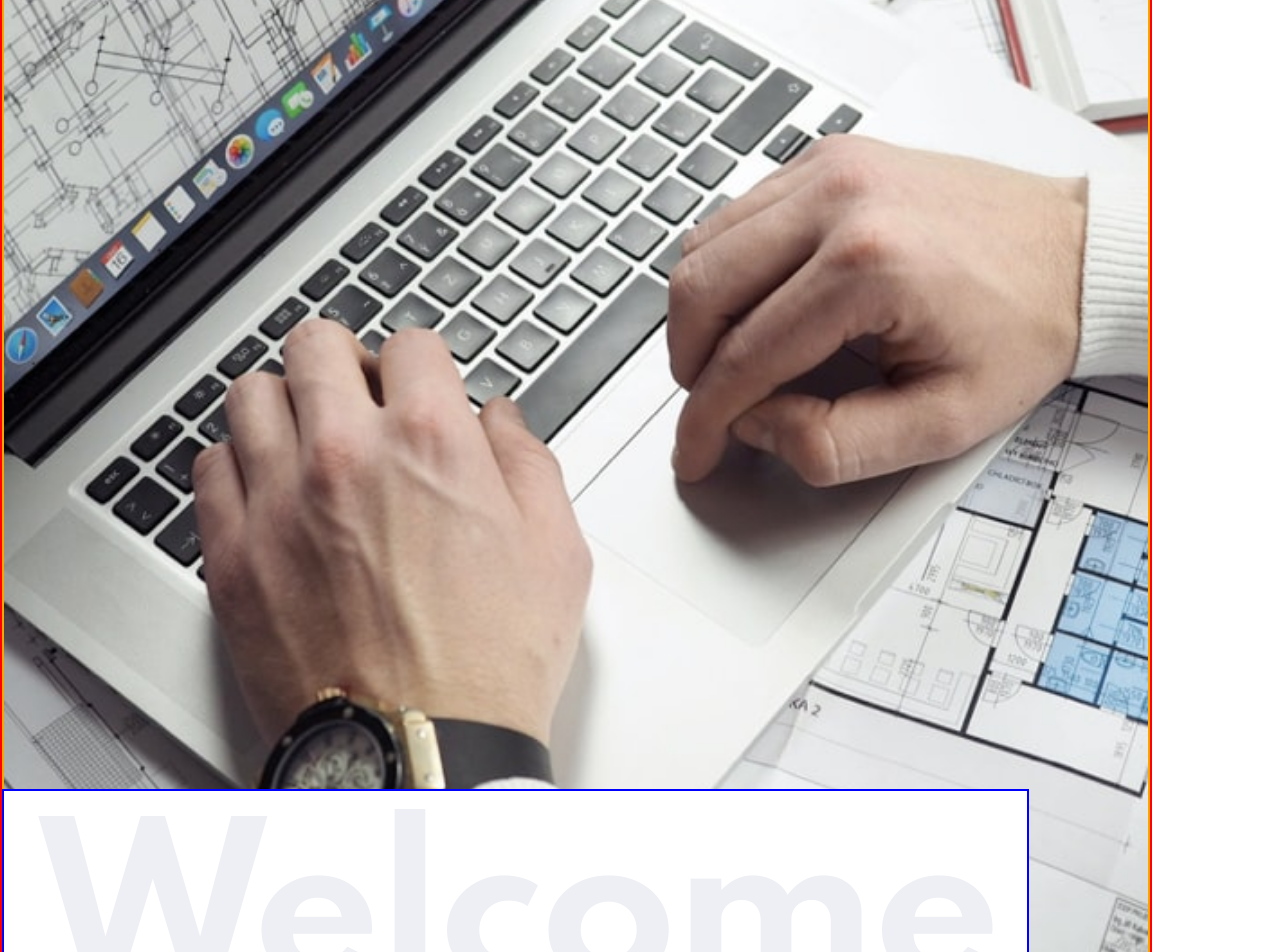
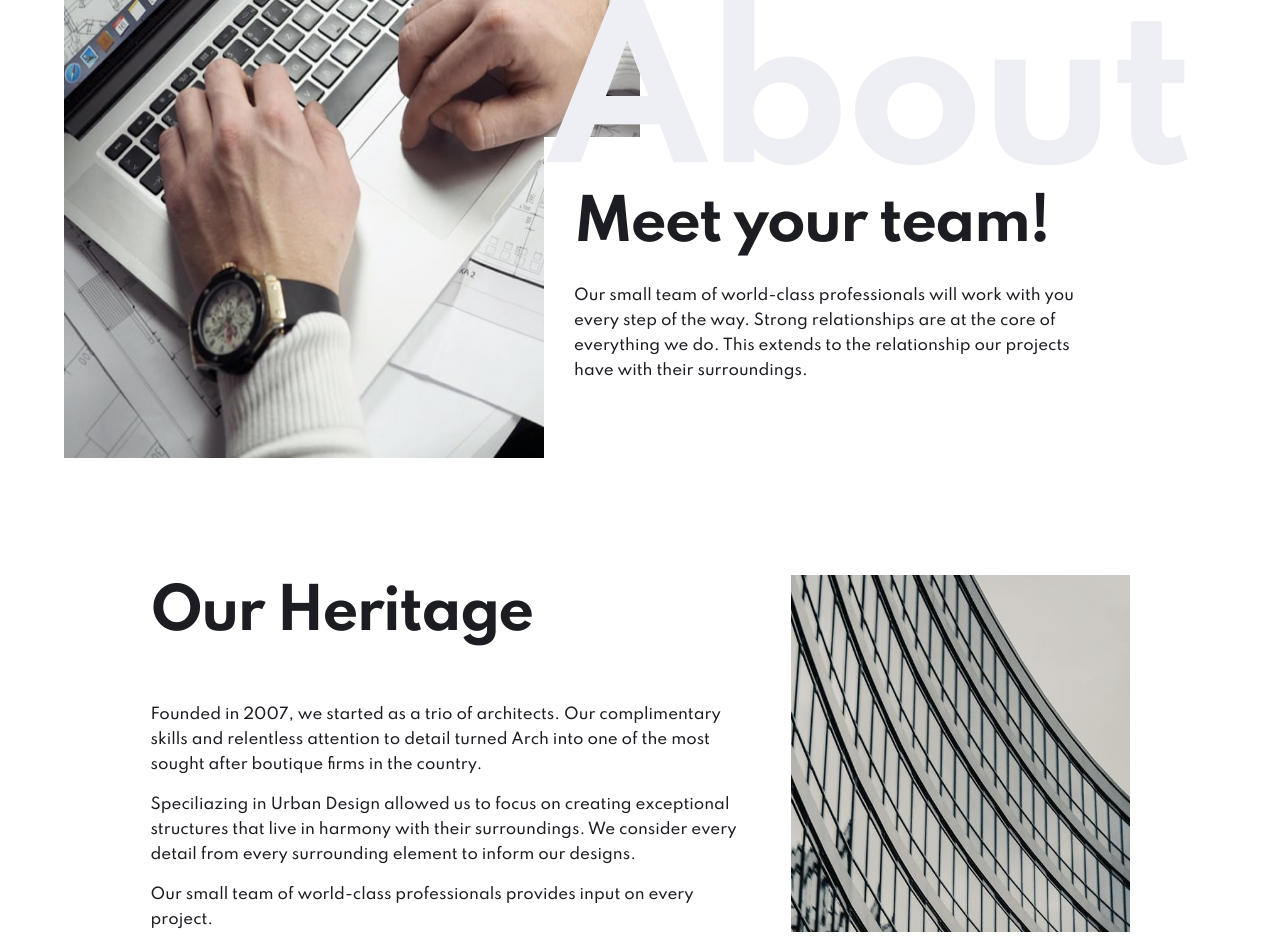
Before and after one commit to alfonsomartinezs/studio-site, a Next.js app: page /about in a window 1280 px wide. Shown: the part 380-1332 px from the top of the page. Built offline with nearby package versions, Linux system fonts and the light colour scheme.

Commit message:
about page

```diff
--- a/components/AboutUser.js
+++ b/components/AboutUser.js
@@ -1,4 +1,6 @@
 import Link from "next/link"
+import LinkedinIcon from "./LinkedinIcon";
+import TwitterIcon from "./TwitterIcon";
 
 const AboutUser = ({imagePath,name,role}) => {
   return (
@@ -6,8 +8,8 @@ const AboutUser = ({imagePath,name,role}) => {
       <img src={imagePath} />
       <h3>{name}</h3>
       <p>{role}</p>
-      <a className="social-icon" href="/"><img src="/assets/icon-linkedin.svg"></img></a>
-      <a className="social-icon" href="/"><img src="/assets/icon-twitter.svg"></img></a>
+      <a className="social-icon" href="/"><LinkedinIcon/></a>
+      <a className="social-icon" href="/"><TwitterIcon/></a>
     </div>
    );
 }
--- /dev/null
+++ b/components/LinkedinIcon.js
@@ -0,0 +1,8 @@
+const LinkedinIcon = () => {
+  return (
+    <svg className="social-icon" xmlns="http://www.w3.org/2000/svg" viewBox="0 0 40 40"><path d="M36 0H4C1.8 0 0 1.8 0 4v32c0 2.2 1.8 4 4 4h32c2.2 0 4-1.8 4-4V4c0-2.2-1.8-4-4-4zM12 34H6V16h6v18zM9 12.6C7 12.6 5.4 11 5.4 9S7 5.4 9 5.4 12.6 7 12.6 9 11 12.6 9 12.6zM34 34h-6V23.4c0-1.6-1.4-3-3-3s-3 1.4-3 3V34h-6V16h6v2.4c1-1.6 3.2-2.8 5-2.8 3.8 0 7 3.2 7 7V34z"/></svg>
+
+   );
+}
+
+export default LinkedinIcon;
--- /dev/null
+++ b/components/TwitterIcon.js
@@ -0,0 +1,5 @@
+const TwitterIcon = () => {
+  return (<svg className="social-icon" xmlns="http://www.w3.org/2000/svg" viewBox=" 0 0 40 33"><path d="M40 4.262a16.384 16.384 0 01-4.713 1.291 8.22 8.22 0 003.608-4.54 16.44 16.44 0 01-5.212 1.992 8.193 8.193 0 00-5.99-2.592c-5.298 0-9.191 4.944-7.995 10.075C12.88 10.147 6.833 6.88 2.785 1.915.635 5.603 1.67 10.428 5.323 12.872a8.172 8.172 0 01-3.715-1.027c-.09 3.802 2.635 7.358 6.582 8.15a8.225 8.225 0 01-3.707.14 8.213 8.213 0 007.667 5.698A16.5 16.5 0 010 29.233a23.232 23.232 0 0012.58 3.687c15.237 0 23.845-12.868 23.325-24.41A16.708 16.708 0 0040 4.262z"/></svg> );
+}
+
+export default TwitterIcon;
--- a/pages/about.js
+++ b/pages/about.js
@@ -5,16 +5,20 @@ const About = () => {
     <>
       <section className="about-hero-section">
         <img src="/assets/about/image-hero.jpg" />
+        <h1 className="large light text-center about-text">About</h1>
         <div className="about-hero-text">
-          <h1 className="large light text-center">Welcome</h1>
+          <div>
           <h2>Meet your team!</h2>
           <p>
-            Our small team of world-class professionals will work with you every step of the way. Strong relationships are at the core of everything we do. This extends to the relationship our projects have with their surroundings.
+              Our small team of world-class professionals will work with you every step of the way. Strong relationships are at the core of everything we do. This extends to the relationship our projects have with their surroundings.
           </p>
+          </div>
+
         </div>
       </section>
       <div className="container">
-      <section>
+        <section className="heritage-section">
+          <div>
         <h2>Our Heritage</h2>
         <p>
           Founded in 2007, we started as a trio of architects. Our complimentary skills and relentless attention to detail turned Arch into one of the most sought after boutique firms in the country.
@@ -25,8 +29,10 @@ const About = () => {
         </p>
 
         <p>
-          Our small team of world-class professionals provides input on every project.
+              Our small team of world-class professionals provides input on every project.
         </p>
+          </div>
+          <img className="heritage-image" src="/assets/about/image-heritage.jpg"></img>
 
 
 
--- a/styles/globals.scss
+++ b/styles/globals.scss
@@ -154,13 +154,17 @@ table {
   border-spacing: 0;
 }
 
-$transition-speed-main: 300ms;
+$transition-speed-main: 250ms;
 $transition-speed-slow: 300ms;
 
 /*typography settings */
-
 :root {
   font-size: 15px;
+}
+
+::selection {
+  background-color: rgb($dark-blue);
+  color: rgb($white);
 }
 
 strong {
@@ -280,6 +284,7 @@ button,
 button:hover,
 .button:hover {
   background-color: rgb($dark-grey);
+  color: rgb($white);
 }
 
 button:active,
@@ -665,28 +670,28 @@ section {
   width: 100%;
   position: relative;
   display: grid;
-  grid-template-rows: max-content 1fr 5rem auto;
-  grid-template-columns: 1fr 1fr 1fr 1fr;
-  border: 2px solid red;
+  grid-template-rows: 1fr 5rem 1fr auto;
+  grid-template-columns: repeat(12, 1fr);
 
   img {
+    // border: 2px solid red;
     position: relative;
     width: 100%;
     height: 100%;
     display: block;
-    border: 2px solid orange;
-    grid-row: 1 / span 3;
-    grid-column: 1 / span 4;
+    grid-row: 1 / span 2;
+    grid-column: 1 / span 12;
+    z-index: -1;
   }
 }
 
 .about-hero-text {
-  border: 2px solid blue;
+  // border: 2px solid blue;
   position: relative;
   background-color: rgb($white);
   padding: 2rem;
-  grid-row: 3 / span 2;
-  grid-column: 1 / span 3;
+  grid-row: 2 / span 2;
+  grid-column: 1 / span 11;
 }
 
 img {
@@ -705,11 +710,17 @@ img {
   }
 }
 
-.social-icon img {
+.social-icon {
   width: 24px;
   height: 24px;
+  transition: ease-in-out $transition-speed-main all;
 }
-.social-icon + .social-icon img {
+
+.social-icon:hover {
+  fill: rgb($light-grey);
+}
+
+.social-icon + .social-icon {
   margin-left: 1.5rem;
 }
 
@@ -730,15 +741,33 @@ img {
   .about-hero-section {
     width: 90%;
     max-width: 1400px;
+    margin-left: auto;
+    margin-right: auto;
+
+    img {
+      grid-row: 1 / span 3;
+      grid-column: 1 / span 12;
+    }
     .about-hero-text {
-      margin-top: -12rem;
-      margin-left: auto;
-      margin-right: 0;
+      display: grid;
+      align-content: flex-end;
+      grid-column: 2 / -1;
+      grid-row: 3 / span 1;
+      h2 {
+        margin-bottom: 2rem;
+      }
+    }
+    .about-text {
+      grid-row: 3 / span 1;
+      margin-top: -4rem;
+      grid-column: 2 / span 10;
+      z-index: 1;
+      text-align: left;
     }
   }
 }
 
-@media only screen and (min-width: 1100px) {
+@media (min-width: 1100px) {
   .designers-header {
     grid-column: 1 / span 2;
     grid-row: 1 / span 3;
@@ -746,4 +775,42 @@ img {
   .about-user {
     grid-column: span 2;
   }
+
+  .about-hero-section {
+    img {
+      grid-column: 1 / span 6;
+    }
+
+    .about-hero-text {
+      grid-column: 6 / span 6;
+    }
+
+    .about-text {
+      grid-column: 6 / span 6;
+      grid-row: 2 / span 1;
+    }
+  }
+
+  .heritage-section {
+    display: grid;
+    grid-template-columns: auto auto;
+    align-items: flex-end;
+    gap: 3rem;
+
+    div {
+      p + p {
+        margin-bottom: 0;
+      }
+    }
+  }
 }
+
+.heritage-image {
+  display: none;
+}
+
+@media (min-width: 1100px) {
+  .heritage-image {
+    display: block;
+  }
+}
```
